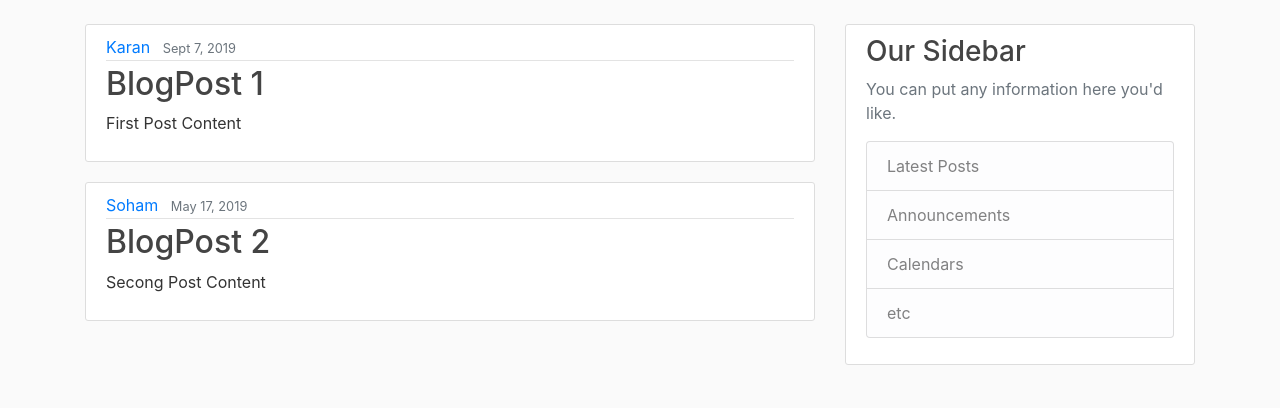
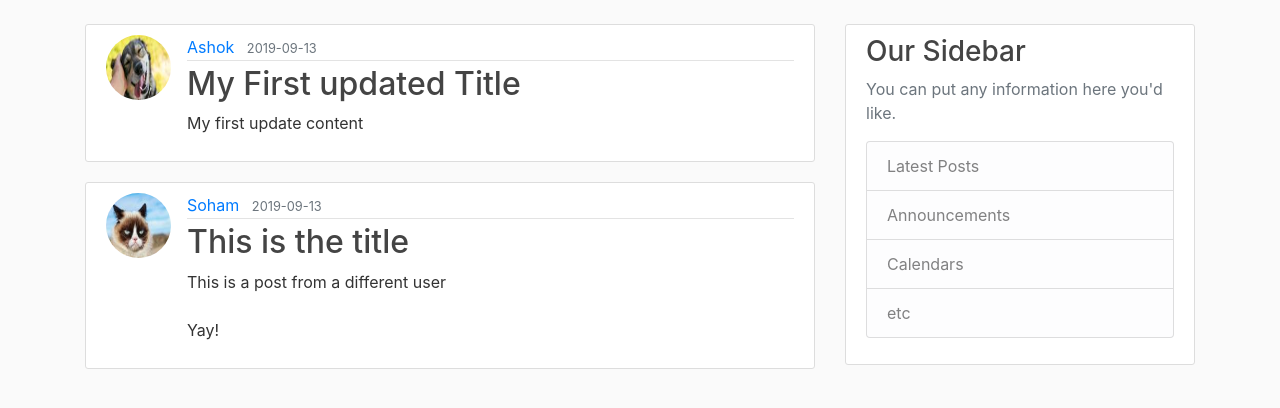
Before and after one commit to karan-parekh/Flask-Blog, a Flask app: page / in a window 1280 px wide. Shown: the part 56-464 px from the top of the page. Run offline with Flask 2, Linux system fonts and the light colour scheme; data comes from the database, SQL or seed files in the repository; both versions use the stored data as it was after the commit; some libraries are stand-ins or nearby versions.

Commit message:
create, delete, update posts

```diff
--- a/flaskblog/routes.py
+++ b/flaskblog/routes.py
@@ -1,31 +1,17 @@
 import secrets
 import os
 from PIL import Image
-from flask import render_template, url_for, flash, redirect, request
-from flaskblog.forms import RegistrationForm, LoginForm, UpdateAccountForm
+from flask import render_template, url_for, flash, redirect, request, abort
+from flaskblog.forms import RegistrationForm, LoginForm, UpdateAccountForm, PostForm
 from flaskblog.models import User, Post
 from flaskblog import app, db, bcrypt
 from flask_login import login_user, current_user, logout_user, login_required
-
-posts = [
-    {
-        'author': 'Karan',
-        'title': 'BlogPost 1',
-        'content': "First Post Content",
-        'date_posted': 'Sept 7, 2019'
-    },
-    {
-        'author': 'Soham',
-        'title': 'BlogPost 2',
-        'content': "Secong Post Content",
-        'date_posted': 'May 17, 2019'
-    },
-]
 
 
 @app.route('/')
 @app.route('/home')
 def home():
+    posts = Post.query.all()
     return render_template('home.html', posts=posts)
 
 
@@ -101,3 +87,53 @@ def account():
         form.email.data = current_user.email
     image_file = url_for('static', filename='profile_pics/' + current_user.image_file)
     return render_template('account.html', title='Account', image_file=image_file, form=form)
+
+
+@app.route('/post/new', methods=['GET', 'POST'])
+@login_required
+def new_post():
+    form = PostForm()
+    if form.validate_on_submit():
+        post = Post(title=form.title.data, content=form.content.data, author=current_user)
+        db.session.add(post)
+        db.session.commit()
+        flash('Your Post has been created!', 'success')
+        return redirect(url_for('home'))
+    return render_template('create_post.html', title='New Post', form=form, legend='New Post')
+
+
+@app.route('/post/<int:post_id>')
+def post(post_id):
+    post = Post.query.get_or_404(post_id)
+    return render_template('post.html', title=post.title, post=post)
+
+
+@app.route('/post/<int:post_id>/update', methods=['GET', 'POST'])
+@login_required
+def update_post(post_id):
+    post = Post.query.get_or_404(post_id)
+    if post.author != current_user:
+        abort(403)
+    form = PostForm()
+    if form.validate_on_submit():
+        post.title = form.title.data
+        post.content = form.content.data
+        db.session.commit()
+        flash('Your Post has been updated!', 'success')
+        return redirect(url_for('post', post_id=post.id))
+    elif request.method == 'GET':
+        form.title.data = post.title
+        form.content.data = post.content
+    return render_template('create_post.html', title='Update Post', form=form, legend='Update Post')
+
+
+@app.route('/post/<int:post_id>/delete', methods=['POST'])
+@login_required
+def delete_post(post_id):
+    post = Post.query.get_or_404(post_id)
+    if post.author != current_user:
+        abort(403)
+    db.session.delete(post)
+    db.session.commit()
+    flash('Your Post has been Deleted!', 'success')
+    return redirect(url_for('home'))
--- a/flaskblog/templates/home.html
+++ b/flaskblog/templates/home.html
@@ -2,12 +2,13 @@
 {% block content %}
     {% for post in posts %}
         <article class="media content-section">
+            <img class="rounded-circle article-img" src="{{ url_for('static', filename='profile_pics/' + post.author.image_file) }}">
           <div class="media-body">
             <div class="article-metadata">
-              <a class="mr-2" href="#">{{ post.author }}</a>
-              <small class="text-muted">{{ post.date_posted }}</small>
+              <a class="mr-2" href="#">{{ post.author.username }}</a>
+              <small class="text-muted">{{ post.date_posted.strftime('%Y-%m-%d') }}</small>
             </div>
-            <h2><a class="article-title" href="#">{{ post.title }}</a></h2>
+            <h2><a class="article-title" href="{{ url_for('post', post_id=post.id) }}">{{ post.title }}</a></h2>
             <p class="article-content">{{ post.content }}</p>
           </div>
         </article>
--- a/flaskblog/templates/layout.html
+++ b/flaskblog/templates/layout.html
@@ -33,6 +33,7 @@
             <!-- Navbar Right Side -->
             <div class="navbar-nav">
               {% if current_user.is_authenticated %}
+                <a class="nav-item nav-link" href="{{ url_for('new_post') }}">New Post</a>
                 <a class="nav-item nav-link" href="{{ url_for('account') }}">Account</a>
                 <a class="nav-item nav-link" href="{{ url_for('logout') }}">Logout</a>
               {% else %}
```
Also changed, not shown: flaskblog/forms.py (+7 -1 lines), flaskblog/templates/create_post.html (added, +41 -0 lines), flaskblog/templates/post.html (added, +39 -0 lines), flaskblog/site.db.
